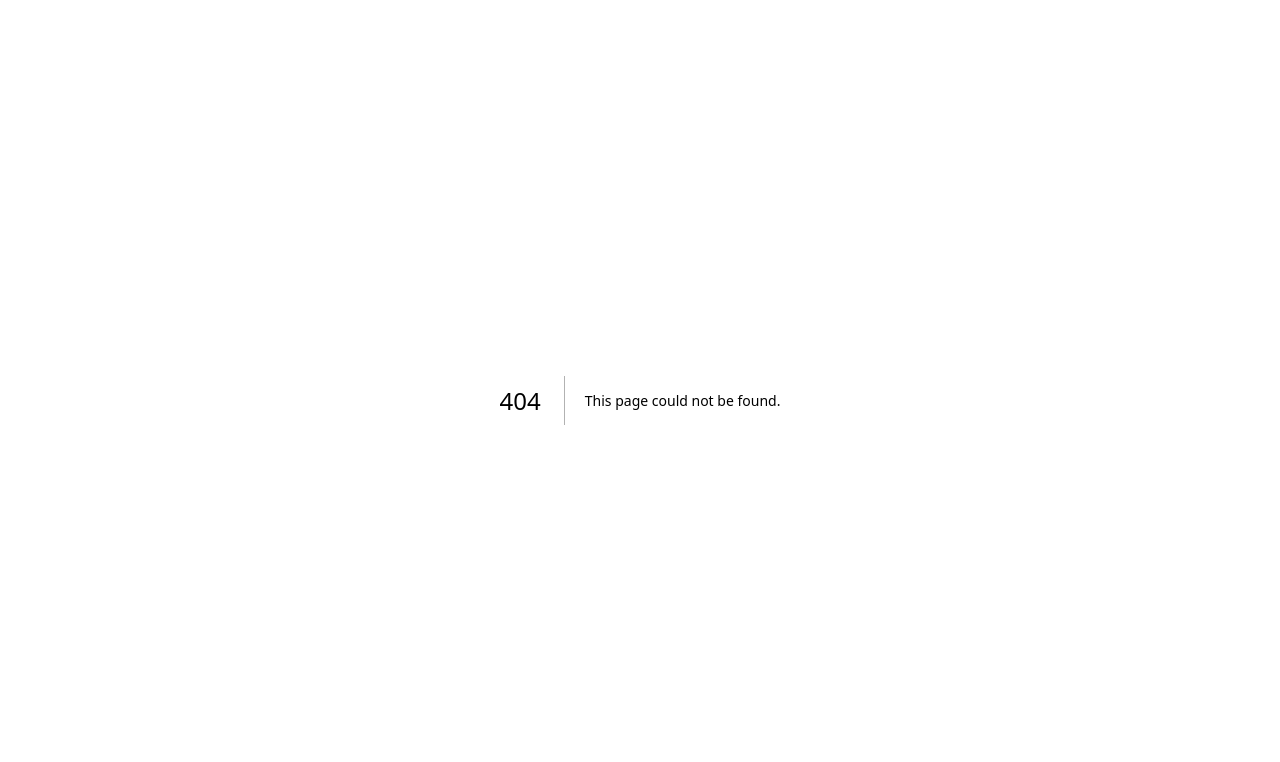
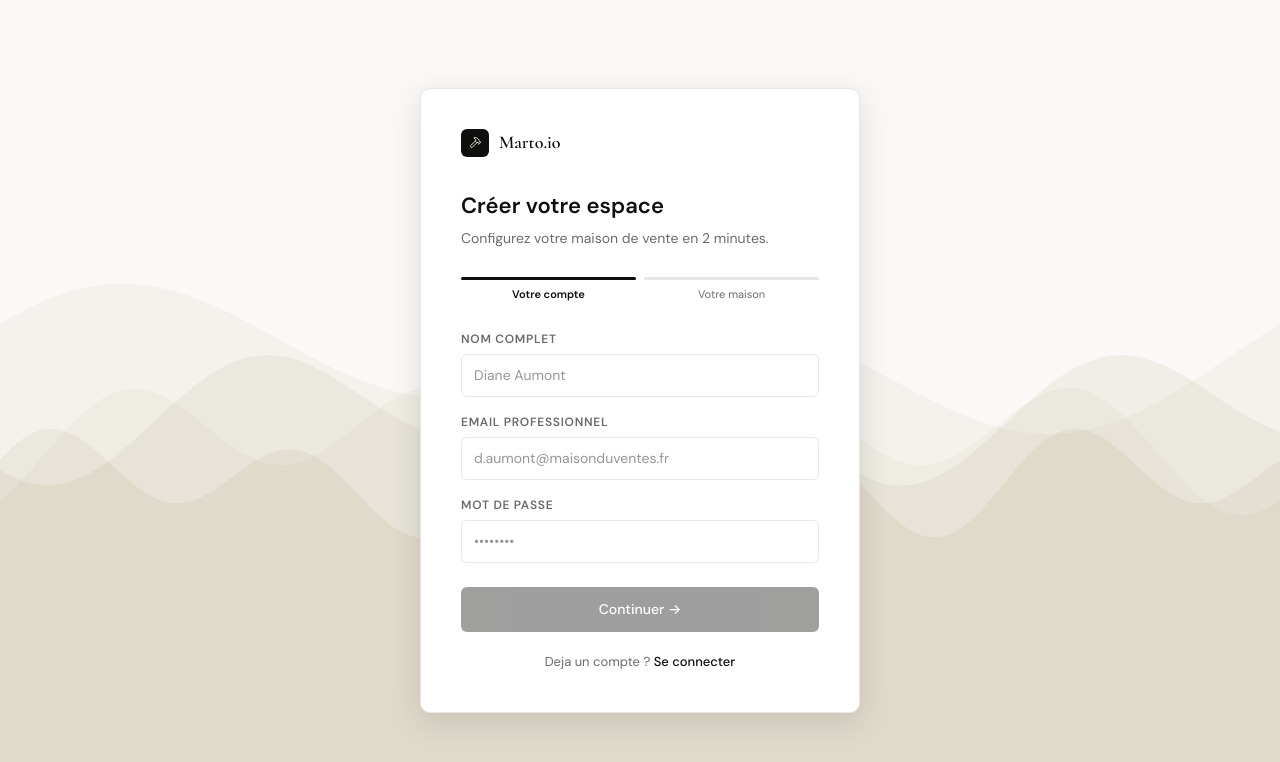
Before and after one commit to Marlowarborn/hammersuite, a Next.js app: page /signup in a window 1280 px wide. Before the commit this address had no page. Shown: the top 762 px of the page. Built offline with nearby package versions, Linux system fonts and the light colour scheme; no server answers.

Commit message:
feat: signup and forgot password pages

```diff
--- /dev/null
+++ b/app/signup/page.tsx
@@ -0,0 +1,131 @@
+"use client";
+
+import { useState } from "react";
+import { useRouter } from "next/navigation";
+import { createClient } from "@/lib/supabase";
+import Waves from "@/components/marketing/Waves";
+import Link from "next/link";
+
+export default function SignupPage() {
+  const router = useRouter();
+  const supabase = createClient();
+  const [step, setStep] = useState<"account" | "organisation">("account");
+  const [loading, setLoading] = useState(false);
+  const [error, setError] = useState("");
+  const [form, setForm] = useState({
+    email: "",
+    password: "",
+    full_name: "",
+    organisation_name: "",
+  });
+
+  const handleSignup = async (e: React.FormEvent) => {
+    e.preventDefault();
+    setLoading(true);
+    setError("");
+    try {
+      const { data: authData, error: authError } = await supabase.auth.signUp({
+        email: form.email,
+        password: form.password,
+        options: { data: { full_name: form.full_name } },
+      });
+      if (authError) throw authError;
+      if (!authData.user) throw new Error("Erreur lors de la creation du compte");
+
+      const slug = form.organisation_name.toLowerCase().replace(/[^a-z0-9]/g, "-").replace(/-+/g, "-").trim();
+      const { data: orgData, error: orgError } = await supabase.from("organisations").insert({ name: form.organisation_name, slug }).select().single();
+      if (orgError) throw orgError;
+
+      const { error: profileError } = await supabase.from("profiles").update({ organisation_id: orgData.id, role: "admin", full_name: form.full_name }).eq("id", authData.user.id);
+      if (profileError) throw profileError;
+
+      router.push("/dashboard");
+    } catch (err: any) {
+      setError(err.message || "Une erreur est survenue");
+    }
+    setLoading(false);
+  };
+
+  return (
+    <div style={{ minHeight: "100vh", display: "flex", alignItems: "center", justifyContent: "center", position: "relative", overflow: "hidden" }}>
+      <Waves />
+      <div style={{ position: "relative", zIndex: 1, background: "var(--white)", border: "1px solid var(--border)", borderRadius: "var(--radius-lg)", padding: "40px", width: "100%", maxWidth: 440, boxShadow: "var(--shadow-lg)" }}>
+        <Link href="/" style={{ display: "flex", alignItems: "center", gap: 10, textDecoration: "none", marginBottom: 32 }}>
+          <div style={{ width: 28, height: 28, background: "var(--black)", borderRadius: 6, display: "flex", alignItems: "center", justifyContent: "center" }}>
+            <svg width="13" height="13" viewBox="0 0 24 24" fill="none" stroke="white" strokeWidth="1.5" strokeLinecap="round" strokeLinejoin="round">
+              <path d="M15 12l-8.5 8.5a2.12 2.12 0 0 1-3-3L12 9" /><path d="M17.64 15L22 10.64" /><path d="M20.91 11.7l-1.25-1.25c-.6-.6-.93-1.4-.93-2.25v-.86L16.01 4.6a5.56 5.56 0 0 0-3.94-1.64H9l.92.82A6.18 6.18 0 0 1 12 8.4v1.56l2 2h2.47l2.26 1.91" />
+            </svg>
+          </div>
+          <span style={{ fontFamily: "var(--font-serif)", fontSize: 18, fontWeight: 600, color: "var(--black)" }}>Marto.io</span>
+        </Link>
+
+        <h2 style={{ fontSize: 22, fontWeight: 600, marginBottom: 6 }}>Créer votre espace</h2>
+        <p style={{ fontSize: 14, color: "var(--muted)", marginBottom: 28 }}>Configurez votre maison de vente en 2 minutes.</p>
+
+        <div style={{ display: "flex", gap: 8, marginBottom: 28 }}>
+          {[["account", "Votre compte"], ["organisation", "Votre maison"]].map(([s, label]) => (
+            <div key={s} style={{ flex: 1, textAlign: "center" }}>
+              <div style={{ height: 3, borderRadius: 99, background: s === "account" || step === "organisation" ? "var(--black)" : "var(--border)", marginBottom: 6 }} />
+              <p style={{ fontSize: 11, color: step === s ? "var(--black)" : "var(--muted)", fontWeight: step === s ? 600 : 400 }}>{label}</p>
+            </div>
+          ))}
+        </div>
+
+        <form onSubmit={handleSignup}>
+          {step === "account" && (
+            <>
+              {[
+                { label: "Nom complet", key: "full_name", type: "text", placeholder: "Diane Aumont" },
+                { label: "Email professionnel", key: "email", type: "email", placeholder: "d.aumont@maisonduventes.fr" },
+                { label: "Mot de passe", key: "password", type: "password", placeholder: "••••••••" },
+              ].map(field => (
+                <div key={field.key} style={{ marginBottom: 16 }}>
+                  <label style={{ display: "block", fontSize: 12, fontWeight: 600, color: "var(--muted)", marginBottom: 6, textTransform: "uppercase", letterSpacing: "0.06em" }}>{field.label}</label>
+                  <input type={field.type} placeholder={field.placeholder} value={(form as any)[field.key]} onChange={e => setForm({ ...form, [field.key]: e.target.value })} required
+                    style={{ width: "100%", padding: "10px 12px", border: "1px solid var(--border)", borderRadius: "var(--radius)", fontSize: 14, fontFamily: "var(--font-sans)", outline: "none", color: "var(--ink)" }} />
+                </div>
+              ))}
+              <button type="button" onClick={() => setStep("organisation")} disabled={!form.email || !form.password || !form.full_name}
+                style={{ width: "100%", padding: "12px", background: "var(--black)", color: "white", border: "none", borderRadius: "var(--radius)", fontSize: 14, fontWeight: 500, cursor: "pointer", marginTop: 8, opacity: (!form.email || !form.password || !form.full_name) ? 0.4 : 1 }}>
+                Continuer →
+              </button>
+            </>
+          )}
+
+          {step === "organisation" && (
+            <>
+              <div style={{ marginBottom: 20 }}>
+                <label style={{ display: "block", fontSize: 12, fontWeight: 600, color: "var(--muted)", marginBottom: 6, textTransform: "uppercase", letterSpacing: "0.06em" }}>Nom de votre maison de vente</label>
+                <input type="text" placeholder="Maison Dupont et Associes" value={form.organisation_name} onChange={e => setForm({ ...form, organisation_name: e.target.value })} required
+                  style={{ width: "100%", padding: "10px 12px", border: "1px solid var(--border)", borderRadius: "var(--radius)", fontSize: 14, fontFamily: "var(--font-sans)", outline: "none", color: "var(--ink)" }} />
+                {form.organisation_name && (
+                  <p style={{ fontSize: 11, color: "var(--muted)", marginTop: 6 }}>
+                    Votre URL : <strong>{form.organisation_name.toLowerCase().replace(/[^a-z0-9]/g, "-").replace(/-+/g, "-")}.marto.io</strong>
+                  </p>
+                )}
+              </div>
+              {error && (
+                <div style={{ marginBottom: 16, padding: "10px 14px", background: "rgba(139,58,58,0.08)", border: "1px solid rgba(139,58,58,0.2)", borderRadius: "var(--radius)", fontSize: 13, color: "var(--error)" }}>
+                  {error}
+                </div>
+              )}
+              <button type="submit" disabled={!form.organisation_name || loading}
+                style={{ width: "100%", padding: "12px", background: "var(--black)", color: "white", border: "none", borderRadius: "var(--radius)", fontSize: 14, fontWeight: 500, cursor: "pointer", opacity: (!form.organisation_name || loading) ? 0.4 : 1 }}>
+                {loading ? "Creation en cours..." : "Creer mon espace →"}
+              </button>
+              <button type="button" onClick={() => setStep("account")}
+                style={{ width: "100%", padding: "10px", background: "none", border: "none", cursor: "pointer", fontSize: 13, color: "var(--muted)", marginTop: 8 }}>
+                ← Retour
+              </button>
+            </>
+          )}
+        </form>
+
+        <p style={{ textAlign: "center", marginTop: 20, fontSize: 13, color: "var(--muted)" }}>
+          Deja un compte ?{" "}
+          <Link href="/login" style={{ color: "var(--black)", fontWeight: 500, textDecoration: "none" }}>Se connecter</Link>
+        </p>
+      </div>
+    </div>
+  );
+}
```
